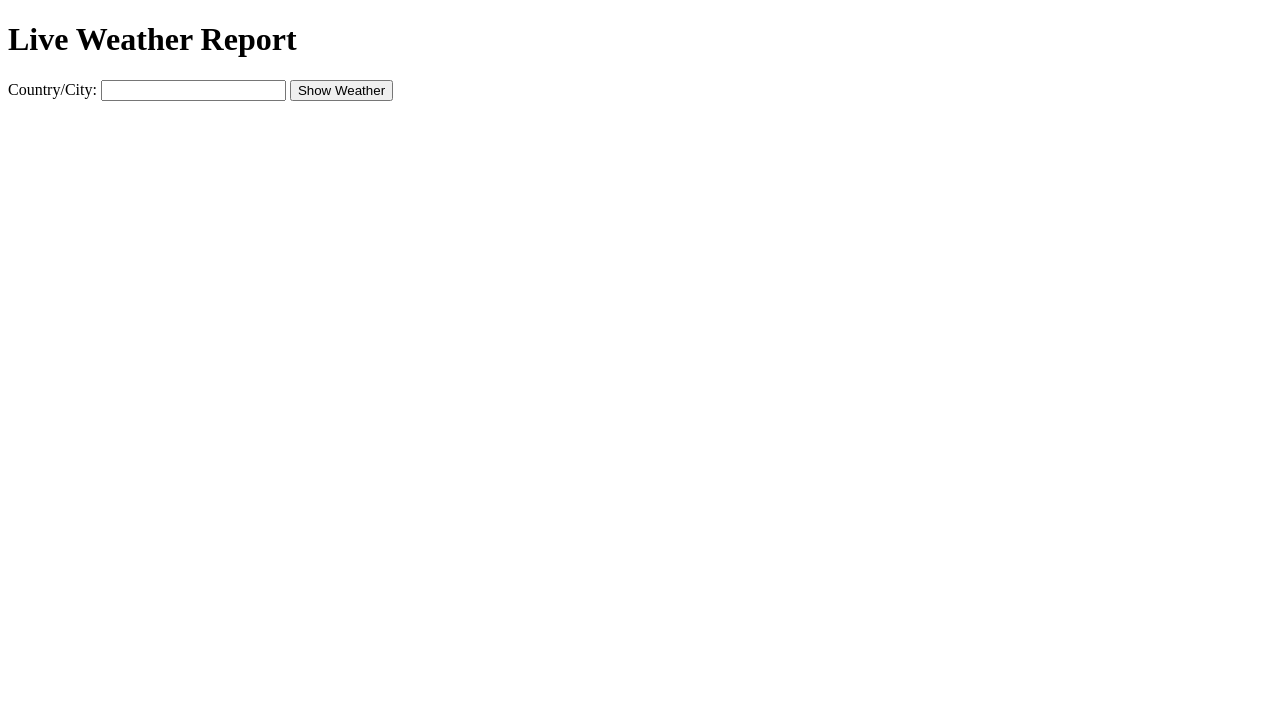
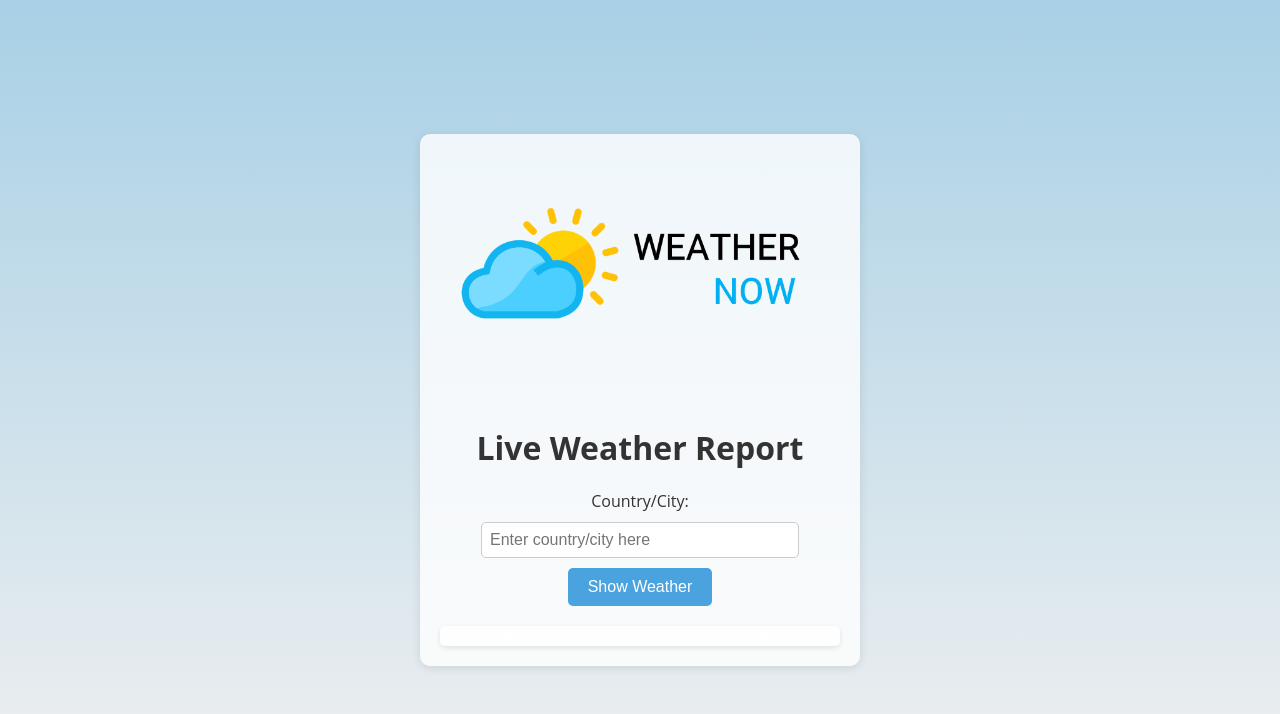
Before and after one commit to Roeina68/weather-dashboard, a plain HTML site: page index.html in a window 1280 px wide. Drawn offline with Linux system fonts and the light colour scheme.

Commit message:
Add CSS styles. Add weather attributs. Add pics.

```diff
--- a/app.js
+++ b/app.js
@@ -8,7 +8,7 @@ document.getElementById("submit").onclick = apiCall;
 // Define the apiCall function
 function apiCall() {
   // Reset city variable each time to avoid concatenation issues
-  let city = "&q=" + document.getElementById("user-input").value;
+  let city = "&q=" + document.getElementById("user-input").value.toLowerCase();
 
   fetch(apiUrl + apiKey + city)
     .then(response => {
@@ -17,6 +17,7 @@ function apiCall() {
         if (response.status == 400) {
           throw new Error("Bad request");
         } else if (response.status == 404) {
+          alert("Unfound Country/City \n Try again!");
           throw new Error("Data not found");
         } else if (response.status == 500) {
           throw new Error("Server Error!");
@@ -30,9 +31,18 @@ function apiCall() {
     .then(data => {
       const temperature = data.current.temp_c;
       const description = data.current.condition.text;
+      const conditionIcon = data.current.condition.icon;
       const location = data.location.name;
-      outputElement.innerHTML = `<p>Temperature in ${location}: ${temperature}°C</p>
-                                 <p>Weather: ${description}</p>`;
+      const humidity = data.current.humidity;
+      const windSpeed = data.current.wind_kph;
+
+
+      outputElement.innerHTML = `<p>Temperature in <b>${location}</b>: <b>${temperature}</b>°C</p>
+                                 <p>Humidity: <b>${humidity}</b> %</p>
+                                 <p>Wind speed: <b>${windSpeed}</b> k/h</p>
+                                 <p class="icon-text">Weather:</p>
+                                 <p><b>${description}</b></p>
+                                 <div class="centered-container"><p class="icon-text"><img src="https:${conditionIcon}" alt="Weather Icon"></p></div>`;
     })
     .catch(error => {
       console.error('Error:', error);
--- a/index.html
+++ b/index.html
@@ -10,15 +10,18 @@
   </head>
   <body>
     <main>
+      <div class="centered-content">
+        <img id="main-logo" src="pics/weather-cut.png">
         <h1>Live Weather Report</h1>
 
         <!--Excpected user input : <city/country>-->
         <label>Country/City:</label>
-      <input id = "user-input">
+        <input id = "user-input" placeholder="Enter country/city here">
         <button id="submit">Show Weather</button>
 
         <!--Weather Output Section-->
         <div id='weather-output'></div>
+      </div>
     </main>
     <script src="app.js"></script>
   </body>
--- a/style.css
+++ b/style.css
@@ -0,0 +1,99 @@
+/* Global styles */
+body, html {
+    margin: 0;
+    padding: 0;
+    height: 100%;
+    font-family: 'Open Sans', sans-serif;
+}
+
+/* Background styling */
+body {
+    /* Gradient from sky blue to light gray */
+    background: linear-gradient(to bottom, #a8d0e6, #f0f0f0);
+    color: #333; /* Text color */
+    display: flex;
+    justify-content: center;
+    align-items: center;
+    height: 100%;
+}
+
+/* Centered content styling */
+.centered-content {
+    text-align: center;
+    padding: 20px;
+    background: rgba(255, 255, 255, 0.8); /* Semi-transparent white background */
+    border-radius: 10px;
+    box-shadow: 0 2px 10px rgba(0, 0, 0, 0.1);
+}
+
+/* Logo styling */
+#main-logo {
+    max-width: 400px;
+    margin-bottom: 20px;
+}
+
+/* Input and button styling */
+label, input, button {
+    display: block;
+    margin: 10px auto;
+    font-size: 16px;
+}
+
+input {
+    padding: 8px;
+    width: 80%;
+    max-width: 300px;
+    border: 1px solid #ccc;
+    border-radius: 5px;
+}
+
+button {
+    background-color: #4aa3df; /* Light blue for button */
+    color: white;
+    border: none;
+    padding: 10px 20px;
+    border-radius: 5px;
+    cursor: pointer;
+    transition: background-color 0.3s;
+}
+
+button:hover {
+    background-color: #357ab7; /* Darker blue on hover */
+}
+
+/* Weather output section styling */
+#weather-output {
+    margin-top: 20px;
+    padding: 10px;
+    background-color: rgba(255, 255, 255, 0.9); /* Slightly less transparent */
+    border-radius: 5px;
+    box-shadow: 0 2px 5px rgba(0, 0, 0, 0.1);
+}
+
+.centered-container {
+    display: flex; /* Use flexbox for alignment */
+    justify-content: center; /* Center horizontally */
+    align-items: center; /* Center vertically if needed */
+    text-align: center; /* Center text within the container */
+    margin: 0; /* Remove any default margins */
+    padding: 0; /* Remove any default paddings */
+}
+
+/* Styling for the paragraph containing the image and text */
+p.icon-text {
+    display: flex; /* Use flexbox for alignment */
+    align-items: center; /* Center-align items vertically */
+    justify-content: center; /* Center-align items horizontally */
+    margin: 0; /* Remove any default margins */
+}
+
+/* Styling for the image */
+p.icon-text img {
+    width: 100px; /* Adjust width as needed */
+    height: 100px; /* Adjust height as needed */
+}
+
+/* General paragraph styling to remove excess space */
+p {
+    margin: 5px 0; /* Set margin for all paragraphs */
+}
```
Also changed, not shown: pics/weather now/שקופית1.PNG (added), pics/weather-cut.png (added), pics/weather-icon.webp (added), 1 other file. Lines whose indentation alone changed are shown as unchanged.
